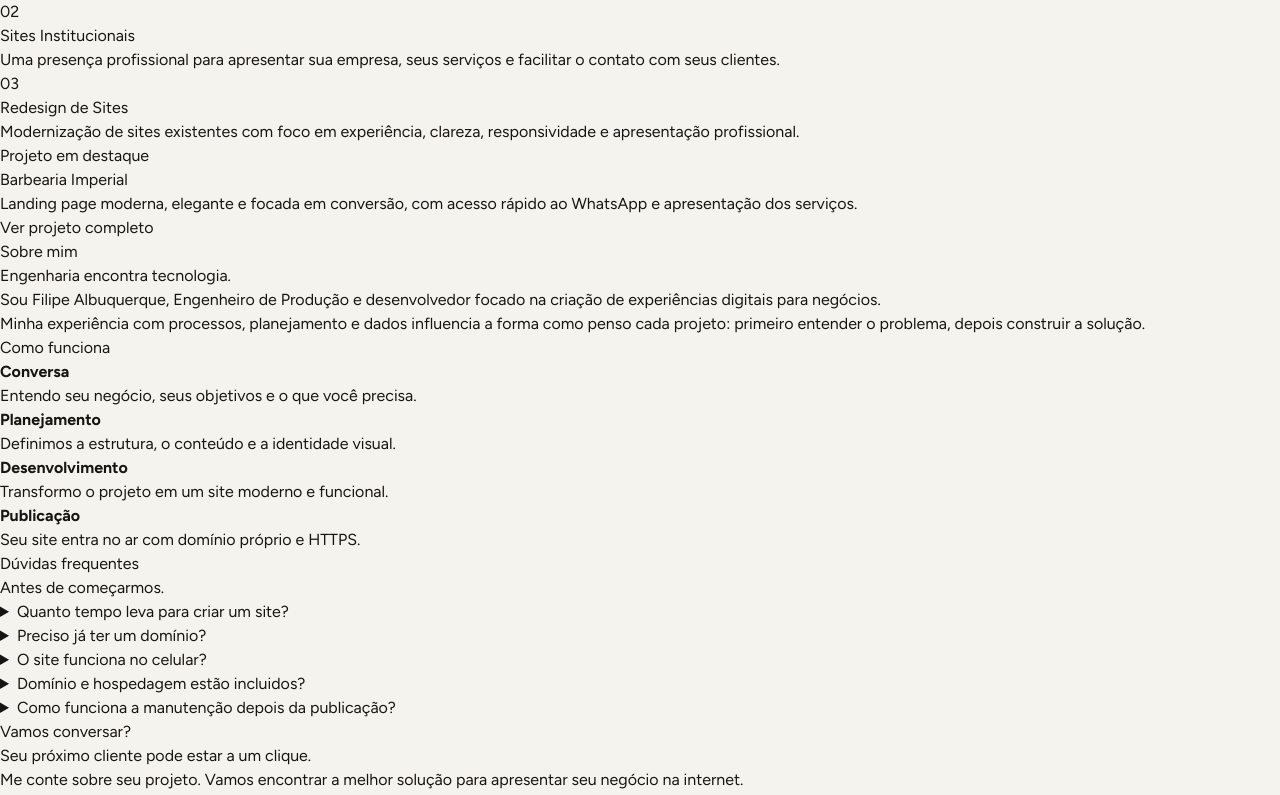
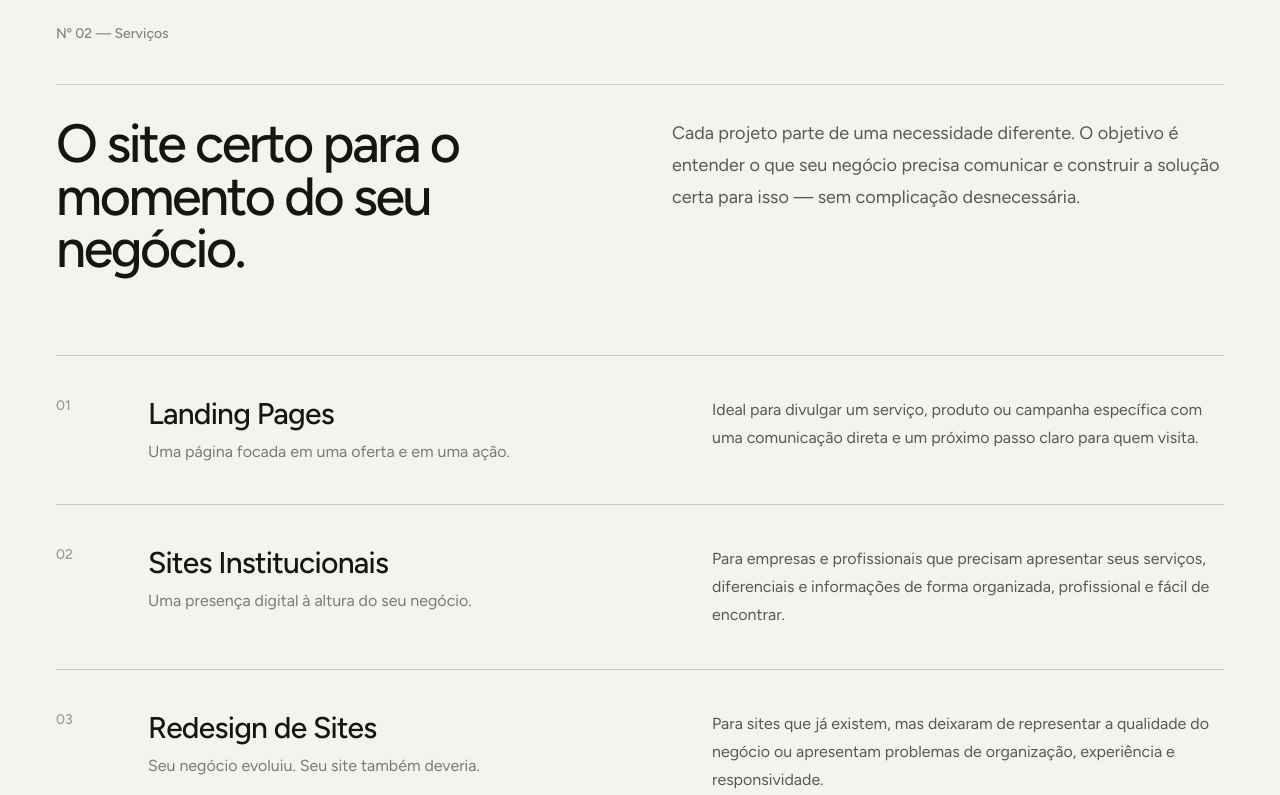
Before and after one commit to Lyipex/filipe-albuquerque-website, a Next.js app: page / in a window 1280 px wide. Shown: the part 920-1715 px from the top of the page. Built offline with nearby package versions, Linux system fonts and the light colour scheme.

Commit message:
feat: implement services section

```diff
--- a/src/components/Services.tsx
+++ b/src/components/Services.tsx
@@ -1,37 +1,93 @@
 export default function Services() {
   return (
-    <section id="servicos">
-      <p>Serviços</p>
+    <section
+      id="servicos"
+      className="bg-paper px-6 py-24 text-ink sm:py-28 lg:px-10 lg:py-36 xl:px-14"
+    >
+      <div className="mx-auto max-w-[1240px]">
+        {/* Identificação da seção */}
+        <p className="text-sm font-medium text-ink/50">
+          Nº 02 — Serviços
+        </p>
 
-      <h2>Sites pensados para o seu negócio.</h2>
+        {/* Introdução */}
+        <div className="mt-10 grid gap-8 border-t border-ink/15 pt-8 lg:grid-cols-2 lg:gap-16">
+          <h2 className="max-w-xl text-[clamp(2.5rem,4.2vw,4.5rem)] font-medium leading-[0.98]
+          tracking-[-0.045em]">
+            O site certo para o momento do seu negócio.
+          </h2>
+
+          <p className="max-w-xl text-base leading-7 text-ink/70 sm:text-lg sm:leading-8 lg:justify-self-end">
+            Cada projeto parte de uma necessidade diferente. O objetivo é
+            entender o que seu negócio precisa comunicar e construir a solução
+            certa para isso — sem complicação desnecessária.
+          </p>
+        </div>
+
+        {/* Lista de serviços */}
+        <div className="mt-20 border-t border-ink/20">
+          <article className="grid gap-5 border-b border-ink/20 py-8 md:grid-cols-[60px_1fr_1fr]
+          md:items-start md:gap-8 lg:py-10">
+            <span className="text-sm font-medium text-ink/40">01</span>
 
             <div>
-        <article>
-          <span>01</span>
-          <h3>Landing Pages</h3>
-          <p>
-            Páginas estratégicas para apresentar uma oferta, serviço ou
-            negócio e transformar visitantes em contatos.
+              <h3 className="text-2xl font-medium tracking-[-0.025em] sm:text-3xl">
+                Landing Pages
+              </h3>
+
+              <p className="mt-2 text-base text-ink/55">
+                Uma página focada em uma oferta e em uma ação.
+              </p>
+            </div>
+
+            <p className="max-w-lg text-base leading-7 text-ink/70 md:justify-self-end">
+              Ideal para divulgar um serviço, produto ou campanha específica
+              com uma comunicação direta e um próximo passo claro para quem
+              visita.
             </p>
           </article>
 
-        <article>
-          <span>02</span>
-          <h3>Sites Institucionais</h3>
-          <p>
-            Uma presença profissional para apresentar sua empresa,
-            seus serviços e facilitar o contato com seus clientes.
+          <article className="grid gap-5 border-b border-ink/20 py-8 md:grid-cols-[60px_1fr_1fr]
+          md:items-start md:gap-8 lg:py-10">
+            <span className="text-sm font-medium text-ink/40">02</span>
+
+            <div>
+              <h3 className="text-2xl font-medium tracking-[-0.025em] sm:text-3xl">
+                Sites Institucionais
+              </h3>
+
+              <p className="mt-2 text-base text-ink/55">
+                Uma presença digital à altura do seu negócio.
+              </p>
+            </div>
+
+            <p className="max-w-lg text-base leading-7 text-ink/70 md:justify-self-end">
+              Para empresas e profissionais que precisam apresentar seus
+              serviços, diferenciais e informações de forma organizada,
+              profissional e fácil de encontrar.
             </p>
           </article>
 
-        <article>
-          <span>03</span>
-          <h3>Redesign de Sites</h3>
-          <p>
-            Modernização de sites existentes com foco em experiência,
-            clareza, responsividade e apresentação profissional.
+          <article className="grid gap-5 border-b border-ink/20 py-8 md:grid-cols-[60px_1fr_1fr] md:items-start md:gap-8 lg:py-10">
+            <span className="text-sm font-medium text-ink/40">03</span>
+
+            <div>
+              <h3 className="text-2xl font-medium tracking-[-0.025em] sm:text-3xl">
+                Redesign de Sites
+              </h3>
+
+              <p className="mt-2 text-base text-ink/55">
+                Seu negócio evoluiu. Seu site também deveria.
+              </p>
+            </div>
+
+            <p className="max-w-lg text-base leading-7 text-ink/70 md:justify-self-end">
+              Para sites que já existem, mas deixaram de representar a
+              qualidade do negócio ou apresentam problemas de organização,
+              experiência e responsividade.
             </p>
           </article>
+        </div>
       </div>
     </section>
   );
```
Lines whose indentation alone changed are shown as unchanged.
